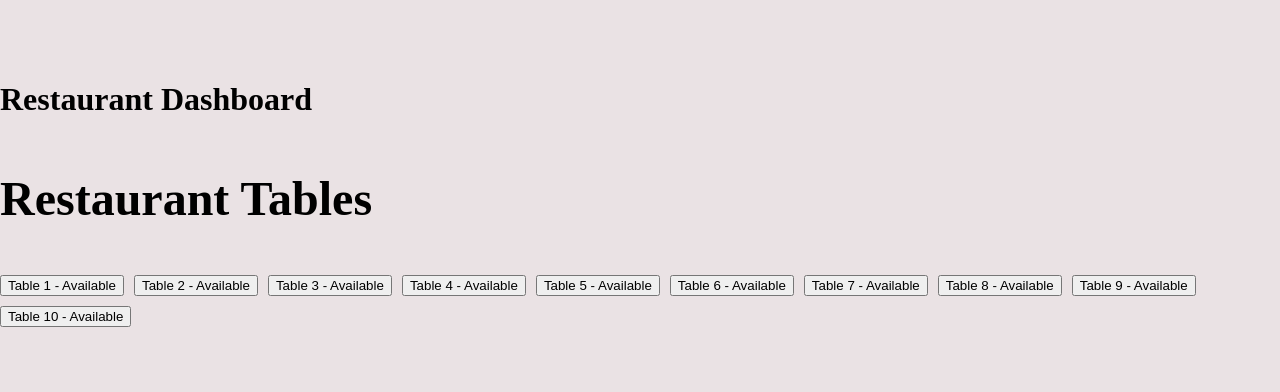
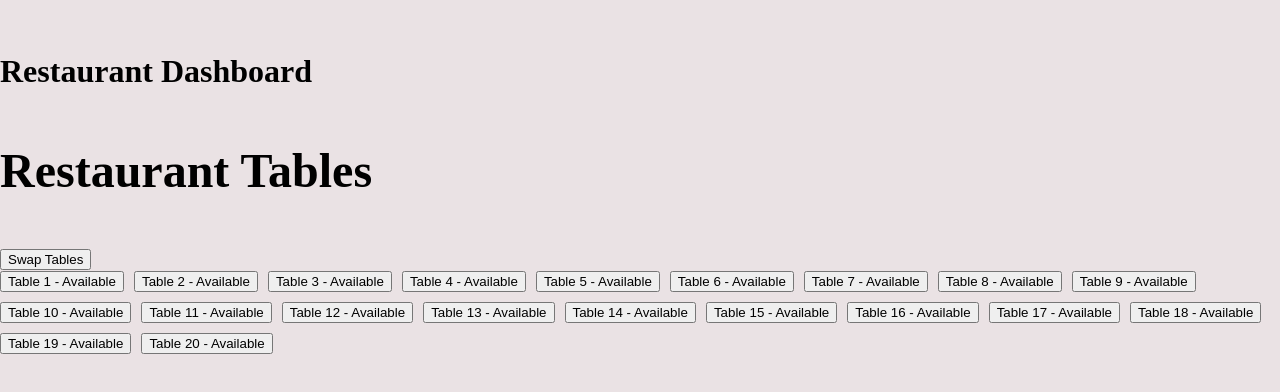
Before and after one commit to ArinaHolodkova/restaurant, a React (Vite) app: page / in a window 1280 px wide. Shown: the part 210-602 px from the top of the page. Built offline with nearby package versions, Linux system fonts and the light colour scheme; a web font is replaced by a local one.

Commit message:
Table closing and opening

```diff
--- a/src/Data.jsx
+++ b/src/Data.jsx
@@ -21,7 +21,7 @@ export const menu = [
   { id: 20, name: "Lamb Chops", price: 28 }
 ];
 
-export const tables = Array.from({ length: 10 }, (_, i) => ({
+export const tables = Array.from({ length: 20 }, (_, i) => ({
   id: i + 1,
   orders: [],
   allergies: "",
--- a/src/components/TableList.jsx
+++ b/src/components/TableList.jsx
@@ -1,27 +1,48 @@
 import React, { useState } from "react";
 import { tables, menu } from "../Data";
-
 
 const TableList = () => {
   const [tableData, setTableData] = useState(tables);
   const [selectedTable, setSelectedTable] = useState(null);
   const [viewingOrder, setViewingOrder] = useState(false);
+  const [swapMode, setSwapMode] = useState(false);
+  const [swapFromTable, setSwapFromTable] = useState(null);
 
   const updateTable = (id, updates) => {
     setTableData(prevTables => prevTables.map(table => table.id === id ? { ...table, ...updates } : table));
   };
 
+  const handleSwapRequest = (table) => {
+    if (!swapFromTable) {
+      setSwapFromTable(table);
+    } else {
+      // Swap table data
+      const updatedTables = tableData.map(t => {
+        if (t.id === swapFromTable.id) return { ...t, id: table.id };
+        if (t.id === table.id) return { ...t, id: swapFromTable.id };
+        return t;
+      });
+      setTableData(updatedTables);
+      setSwapFromTable(null);
+      setSwapMode(false);
+    }
+  };
+
   return (
     <div>
       <h2>Restaurant Tables</h2>
+      <button onClick={() => setSwapMode(!swapMode)}>
+        {swapMode ? "Cancel Swap" : "Swap Tables"}
+      </button>
       <div style={{ display: "flex", gap: "10px", flexWrap: "wrap" }}>
         {tableData.map(table => (
-          <button key={table.id} onClick={() => { setSelectedTable(table); setViewingOrder(false); }}>
+          <button key={table.id}
+            onClick={() => swapMode ? handleSwapRequest(table) : setSelectedTable(table)}>
             Table {table.id} - {table.status}
           </button>
         ))}
       </div>
-      {selectedTable && (
+      {selectedTable && !swapMode && (
         <div>
           <h3>Table {selectedTable.id}</h3>
           <button onClick={() => setViewingOrder(true)}>View Current Order</button>
@@ -52,7 +73,7 @@ const OrderManagement = ({ table, updateTable, setSelectedTable }) => {
 
   const saveChanges = () => {
     updateTable(table.id, { orders: order, allergies, totalBill, status });
-    setSelectedTable(null); // Close table view after saving
+    setSelectedTable(null);
   };
 
   return (
```
